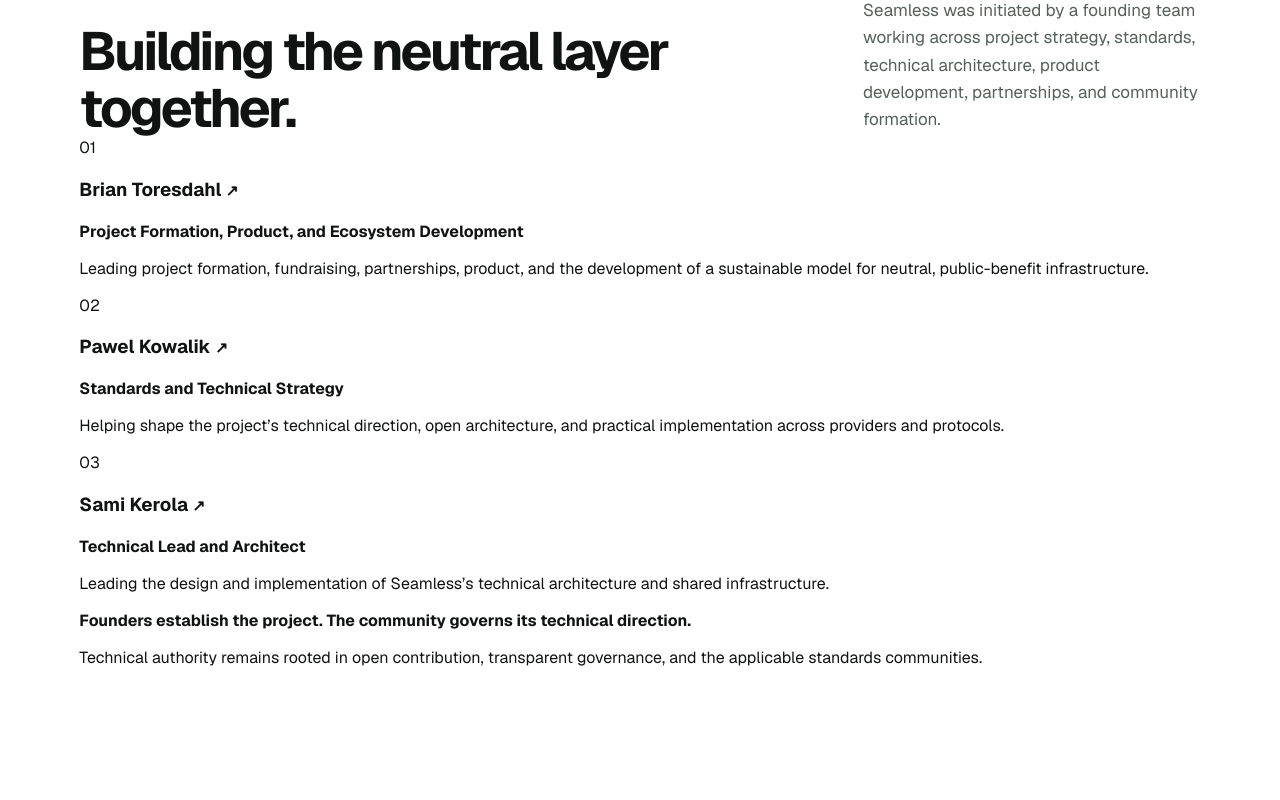
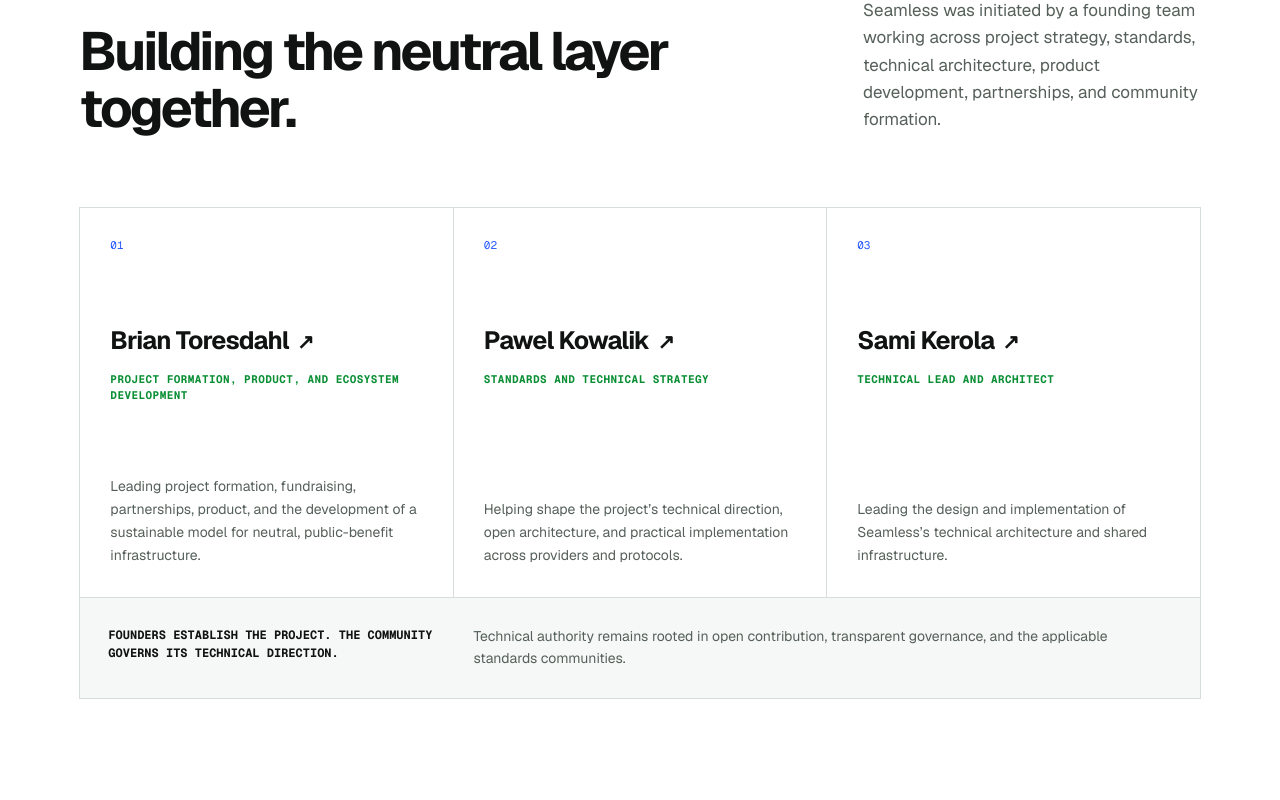
Before and after one commit to seamlessdns/website, a Next.js app: page / in a window 1280 px wide. Shown: the part 4180-4980 px from the top of the page. Built offline with nearby package versions, Linux system fonts and the light colour scheme.

Commit message:
Style the founding team section

```diff
--- a/app/globals.css
+++ b/app/globals.css
@@ -929,3 +929,100 @@
     animation-iteration-count: 1 !important;
   }
 }
+
+
+.team-section { background: var(--white); }
+
+.team-grid {
+  margin-top: 70px;
+  display: grid;
+  grid-template-columns: repeat(3, minmax(0, 1fr));
+  border-top: 1px solid var(--border);
+  border-left: 1px solid var(--border);
+}
+
+.team-grid article {
+  min-height: 390px;
+  padding: 30px;
+  display: flex;
+  flex-direction: column;
+  border-right: 1px solid var(--border);
+  border-bottom: 1px solid var(--border);
+}
+
+.team-grid article > span {
+  color: var(--blue);
+  font-family: var(--font-mono);
+  font-size: 11px;
+}
+
+.team-grid h3 {
+  margin: 72px 0 16px;
+  font-size: 25px;
+  letter-spacing: -.03em;
+}
+
+.team-grid h3 a {
+  display: inline-flex;
+  gap: 8px;
+  align-items: baseline;
+}
+
+.team-grid h3 a:hover { color: var(--blue); }
+
+.team-grid article > strong {
+  color: var(--green-dark);
+  font-family: var(--font-mono);
+  font-size: 11px;
+  line-height: 1.45;
+  letter-spacing: .04em;
+  text-transform: uppercase;
+}
+
+.team-grid p {
+  margin: auto 0 0;
+  padding-top: 34px;
+  color: var(--muted);
+  font-size: 14px;
+  line-height: 1.65;
+}
+
+.team-note {
+  padding: 28px;
+  display: grid;
+  grid-template-columns: .48fr 1fr;
+  gap: 30px;
+  align-items: start;
+  border: 1px solid var(--border);
+  border-top: 0;
+  background: var(--soft);
+}
+
+.team-note strong {
+  font-family: var(--font-mono);
+  font-size: 12px;
+  line-height: 1.5;
+  text-transform: uppercase;
+}
+
+.team-note p {
+  margin: 0;
+  color: var(--muted);
+  font-size: 14px;
+  line-height: 1.55;
+}
+
+@media (max-width: 1120px) {
+  .team-grid { grid-template-columns: 1fr; }
+  .team-grid article { min-height: 300px; }
+}
+
+@media (max-width: 700px) {
+  .team-grid article {
+    min-height: 330px;
+    padding: 25px;
+  }
+
+  .team-grid h3 { margin-top: 54px; }
+  .team-note { grid-template-columns: 1fr; }
+}
```
